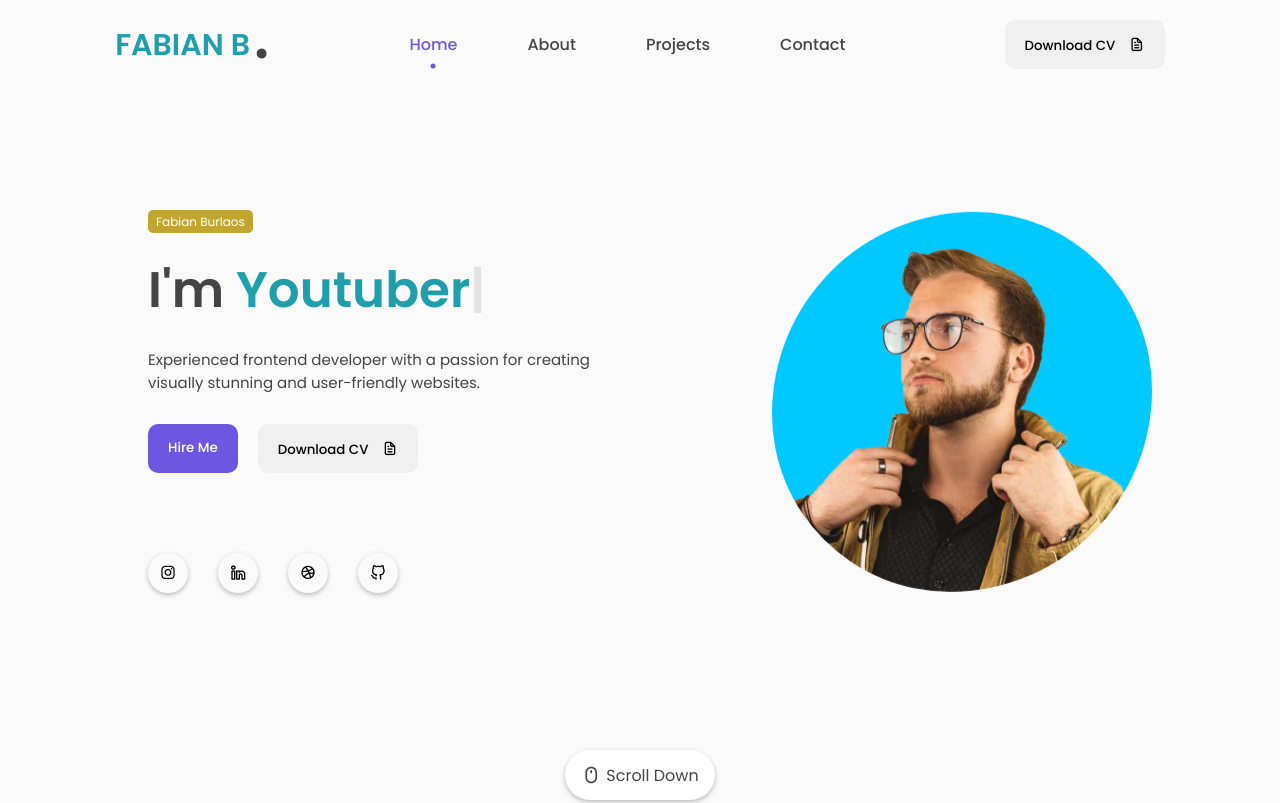
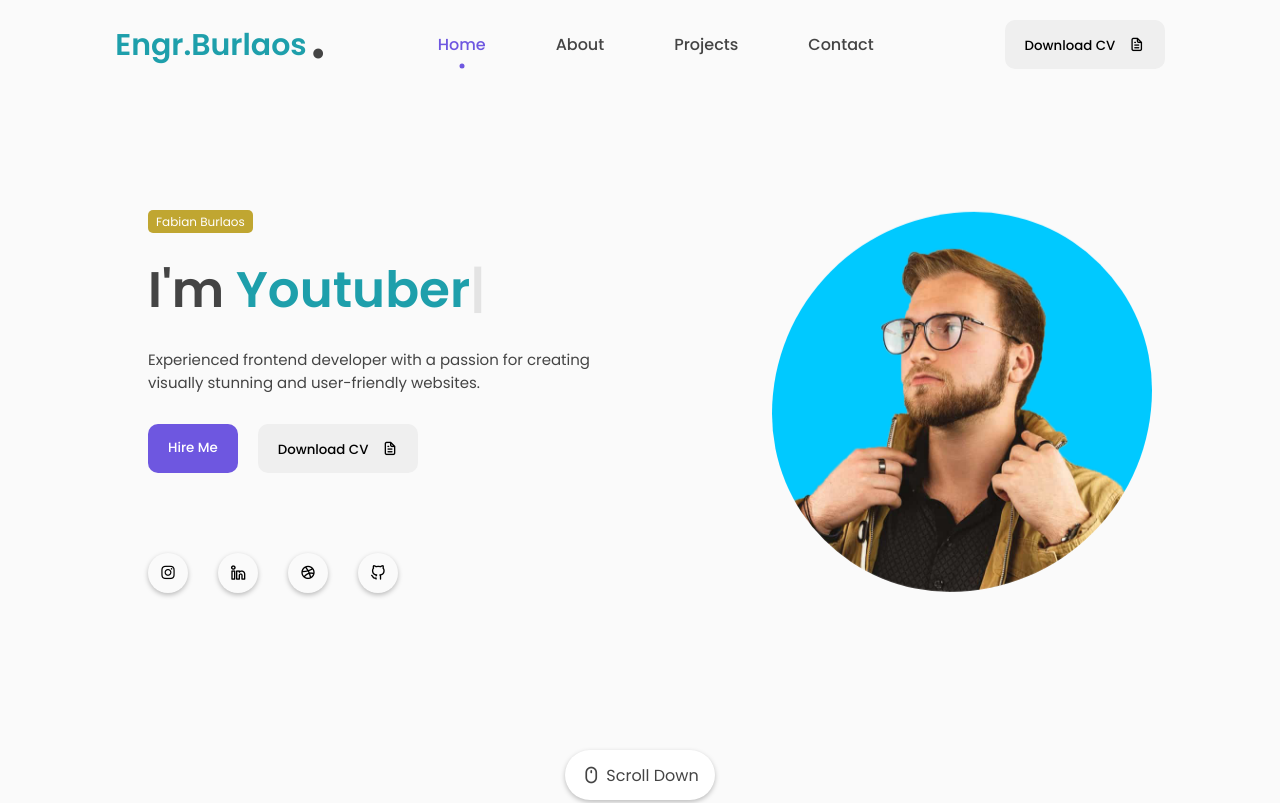
Before and after one commit to fabianburlaos/ADOBE-CREATlVE-CLOUD, a plain HTML site: page index.html in a window 1280 px wide. Shown: the top 803 px of the page. Drawn offline with nearby package versions, Linux system fonts and the light colour scheme.

Commit message:
Update index.html

```diff
--- a/index.html
+++ b/index.html
@@ -13,14 +13,14 @@
     <!-- --------- FAVICON ---------- -->
     <link rel="shortcut icon" href="assets/images/favicon.png" type="image/x-icon">
 
-    <title>Portfolio | FabianB</title>
+    <title>Engr. Fabian Burlaos</title>
 </head>
 <body>
    <div class="container">
     <!-- --------------- HEADER --------------- -->
       <nav id="header">
         <div class="nav-logo">
-            <p class="nav-name">FABIAN B</p>
+            <p class="nav-name">Engr.Burlaos</p>
             <span>.</span>
         </div>
         <div class="nav-menu" id="myNavMenu">
```
